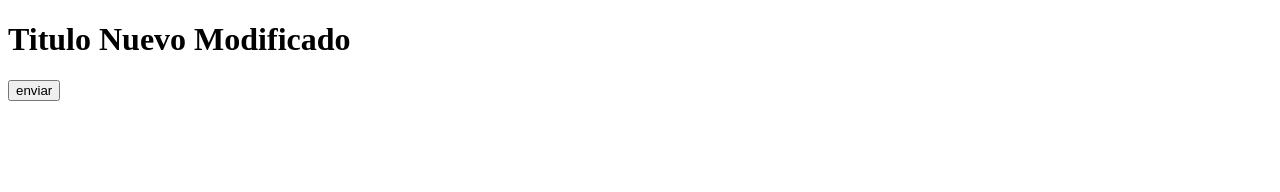
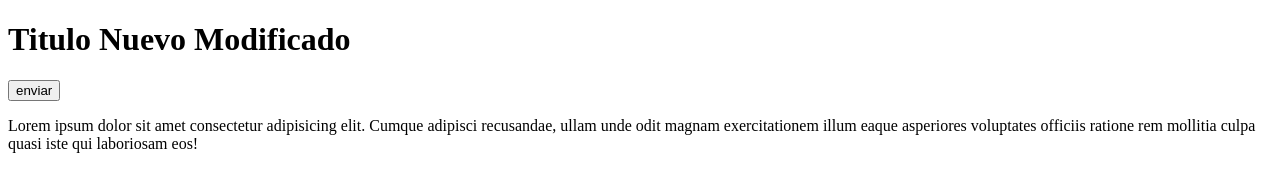
Before and after one commit to fdiaz80/ReproPaco, a plain HTML site: page index.html in a window 1280 px wide. Drawn offline with Linux system fonts and the light colour scheme.

Commit message:
Añadido lorem ipsu

```diff
--- a/index.html
+++ b/index.html
@@ -12,6 +12,7 @@
     <form action="#" method="GET">
         <input type="button" value="enviar" />
     </form>
+    <p>Lorem ipsum dolor sit amet consectetur adipisicing elit. Cumque adipisci recusandae, ullam unde odit magnam exercitationem illum eaque asperiores voluptates officiis ratione rem mollitia culpa quasi iste qui laboriosam eos!</p>
 </body>
 
 </html>
```
